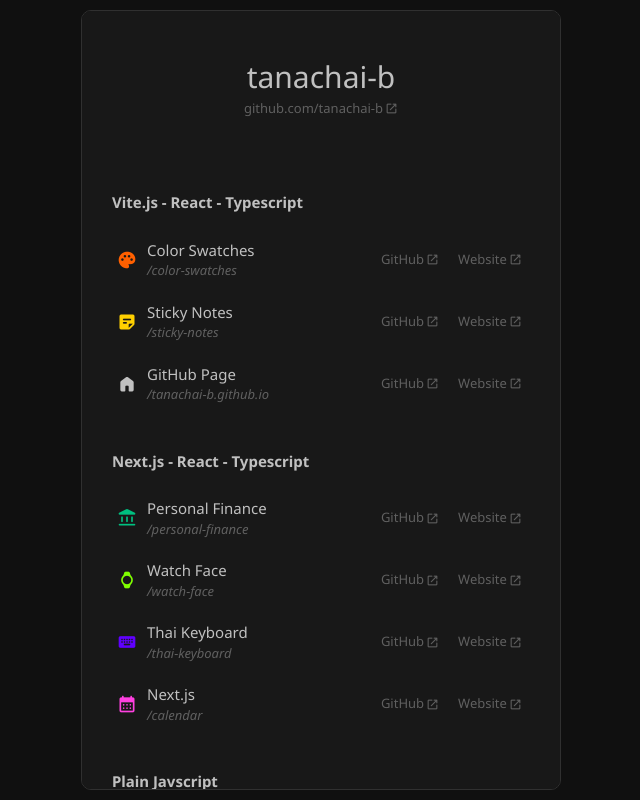
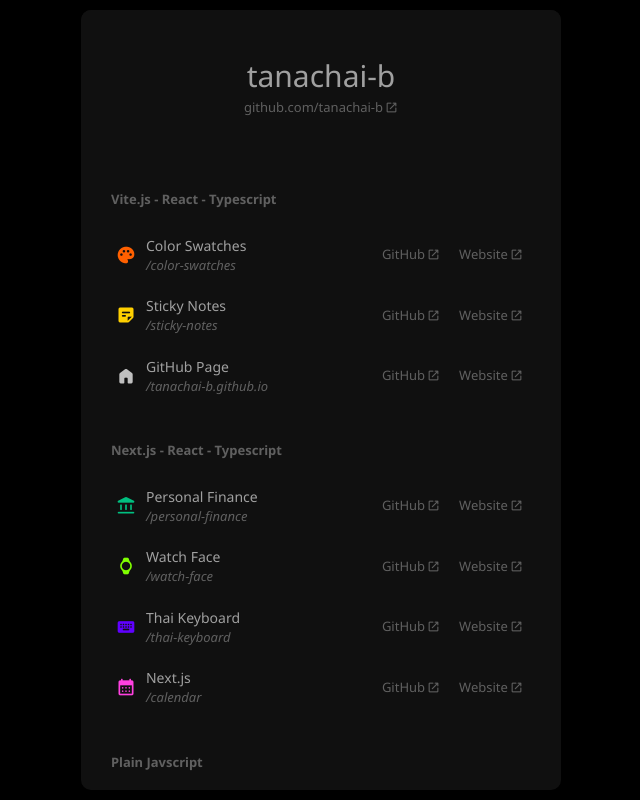
Before and after one commit to tanachai-b/tanachai-b.github.io, a React (Vite) app: page / in a window 1280 px wide. Shown: the whole page, without its empty margins (319-959 px from the left). Built offline with nearby package versions, Linux system fonts and the light colour scheme.

Commit message:
patch: updated to darker theme

```diff
--- a/src/common-components/Link.tsx
+++ b/src/common-components/Link.tsx
@@ -13,7 +13,8 @@
         "items-center",
         "gap-[2px]",
 
-        "hover:font-bold",
+        "hover:text-[#a0a0a0]",
+        "transition-all",
       )}
     >
       {label}
--- a/src/components/Card.tsx
+++ b/src/components/Card.tsx
@@ -55,13 +55,9 @@
     >
       <div
         className={cx(
-          "bg-[#181818]",
+          "bg-[#101010]",
 
-          {
-            "border-[#303030]": isLargeScreen,
-            "border-[1px]": isLargeScreen,
-            "rounded-[10px]": isLargeScreen,
-          },
+          { "rounded-[10px]": isLargeScreen },
 
           "flex",
           "flex-col",
@@ -106,7 +102,7 @@
     >
       <div
         className={cx(
-          "bg-[#181818]",
+          "bg-[#101010]",
 
           "grid",
           "place-items-center",
@@ -114,14 +110,11 @@
         style={{ height: `${height}px` }}
       >
         <div className={cx("flex", "flex-col", "items-center")}>
-          <div
-            className={cx("text-[#c0c0c0]", "text-[15px]")}
-            style={{ fontSize: `${fontSize}px` }}
-          >
+          <div className={cx("text-[#a0a0a0]")} style={{ fontSize: `${fontSize}px` }}>
             {title}
           </div>
 
-          <div className={cx("text-[13px]", "text-[#606060]")}>{subtitle}</div>
+          <div className={cx("text-[#606060]", "text-[13px]")}>{subtitle}</div>
         </div>
       </div>
     </div>
--- a/src/components/Container.tsx
+++ b/src/components/Container.tsx
@@ -7,7 +7,7 @@
       className={cx(
         "h-full",
 
-        "bg-[#101010]",
+        "bg-[#000000]",
 
         "grid",
         "place-items-center",
@@ -25,8 +25,8 @@
         "pt-[30px]",
         "pb-[20px]",
 
-        "text-[#c0c0c0]",
-        "text-[15px]",
+        "text-[#606060]",
+        "text-[13px]",
         "font-bold",
       )}
     >
--- a/src/components/DataRow.tsx
+++ b/src/components/DataRow.tsx
@@ -71,7 +71,7 @@
         "p-[5px]",
       )}
     >
-      <div className={cx("text-[#c0c0c0]", "text-[15px]")}>{title}</div>
+      <div className={cx("text-[#a0a0a0]", "text-[14px]")}>{title}</div>
 
       <div className={cx("text-[#606060]", "text-[13px]", "italic")}>{subtitle}</div>
     </div>
```
